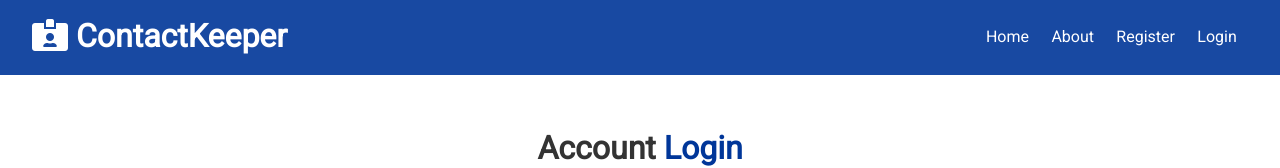
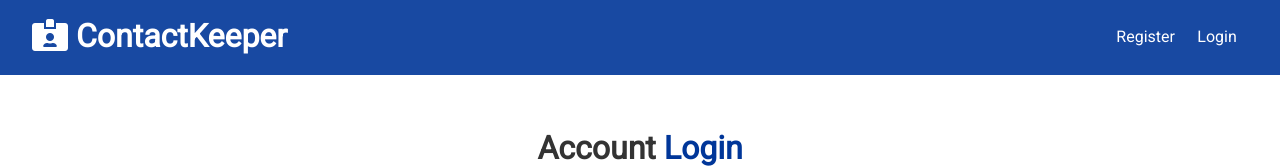
Before and after one commit to fjcasti1/contact-keeper, a React (Create React App) app in the folder client/: page /login in a window 1280 px wide. Shown: the top 168 px of the page. Built offline with nearby package versions, Linux system fonts and the light colour scheme.

Commit message:
Logout & Navbar

```diff
--- a/client/src/components/layout/Navbar.js
+++ b/client/src/components/layout/Navbar.js
@@ -1,27 +1,43 @@
 import React from 'react';
 import PropTypes from 'prop-types';
 import { Link } from 'react-router-dom';
+import { useContext } from 'react';
+import authContext from '../../context/auth/authContext';
 
 const Navbar = ({ title, icon }) => {
+  const { isAuthenticated, logout, user } = useContext(authContext);
+
+  const onLogout = () => {
+    logout();
+  };
+
+  const authLinks = (
+    <ul>
+      <li>Hello {user && user.name.split(' ')[0]}</li>
+      <li>
+        <a href='#!' onClick={onLogout}>
+          <i className='fas fa-sign-out-alt'></i> Logout
+        </a>
+      </li>
+    </ul>
+  );
+  const guestLinks = (
+    <ul>
+      <li>
+        <Link to='/register'>Register</Link>
+      </li>
+      <li>
+        <Link to='/login'>Login</Link>
+      </li>
+    </ul>
+  );
+
   return (
     <div className='navbar bg-primary'>
       <h1>
         <i className={icon} /> {title}
       </h1>
-      <ul>
-        <li>
-          <Link to='/'>Home</Link>
-        </li>
-        <li>
-          <Link to='/about'>About</Link>
-        </li>
-        <li>
-          <Link to='/register'>Register</Link>
-        </li>
-        <li>
-          <Link to='/login'>Login</Link>
-        </li>
-      </ul>
+      {isAuthenticated ? authLinks : guestLinks}
     </div>
   );
 };
--- a/client/src/context/auth/AuthState.js
+++ b/client/src/context/auth/AuthState.js
@@ -94,6 +94,11 @@ const AuthState = (props) => {
     }
   };
   // Logout
+  const logout = () => {
+    dispatch({
+      type: LOGOUT,
+    });
+  };
   // Clear Errors
   const clearErrors = () => {
     dispatch({
@@ -113,6 +118,7 @@ const AuthState = (props) => {
         clearErrors,
         loadUser,
         login,
+        logout,
       }}
     >
       {props.children}
--- a/client/src/context/auth/authReducer.js
+++ b/client/src/context/auth/authReducer.js
@@ -33,6 +33,16 @@ export default (state, action) => {
         user: null,
         error: payload,
       };
+    case LOGOUT:
+      localStorage.removeItem('token');
+      return {
+        ...state,
+        token: null,
+        isAuthenticated: false,
+        loading: false,
+        user: null,
+        error: null,
+      };
     case USER_LOADED:
       return {
         ...state,
```
